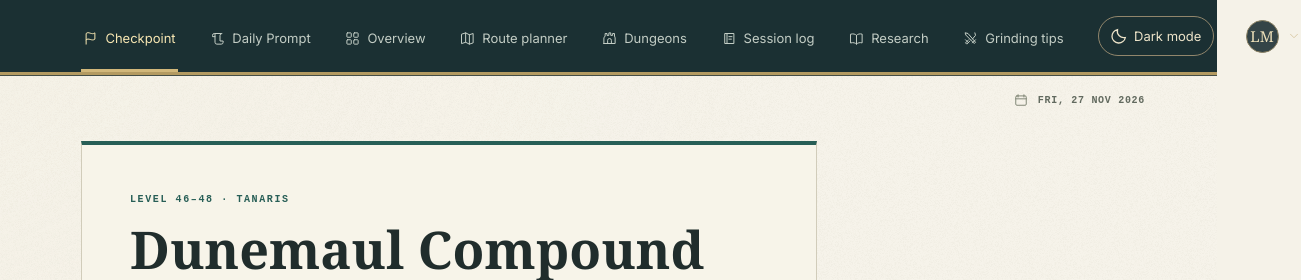
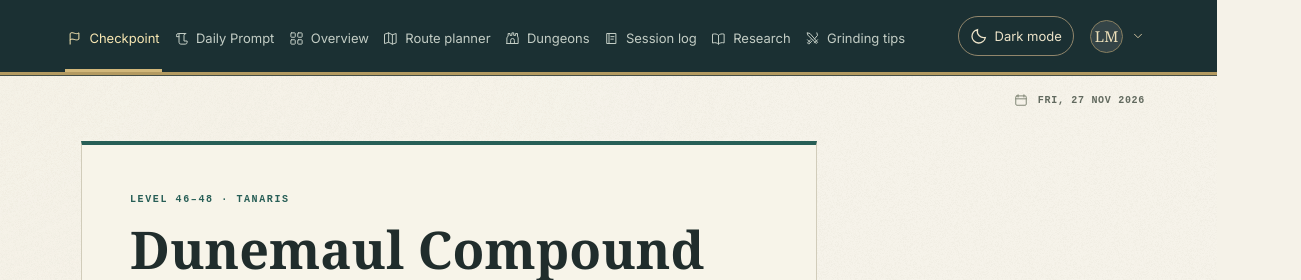
Before and after one commit to Laymer/watlas-laymer-contrib, a plain HTML site: page dist/index.html in a window 1536 px wide. Shown: the top 280 px of the page, 319-1620 px from the left, 1301 px wide, since content can reach past the window. Drawn offline with Linux system fonts and the light colour scheme.

Commit message:
Keep all eight navigation links inside the desktop masthead

```diff
--- a/dist/style.css
+++ b/dist/style.css
@@ -109,3 +109,7 @@ dialog::backdrop{background:#15242199;backdrop-filter:blur(2px)}.modal-head{disp
   font: inherit; color: var(--ink); background: var(--paper);
   border: 1px solid var(--line); resize: vertical;
 }
+@media (min-width: 1501px) {
+  #nav {gap: .65rem}
+  .mast-inner {gap: 1rem}
+}
```
